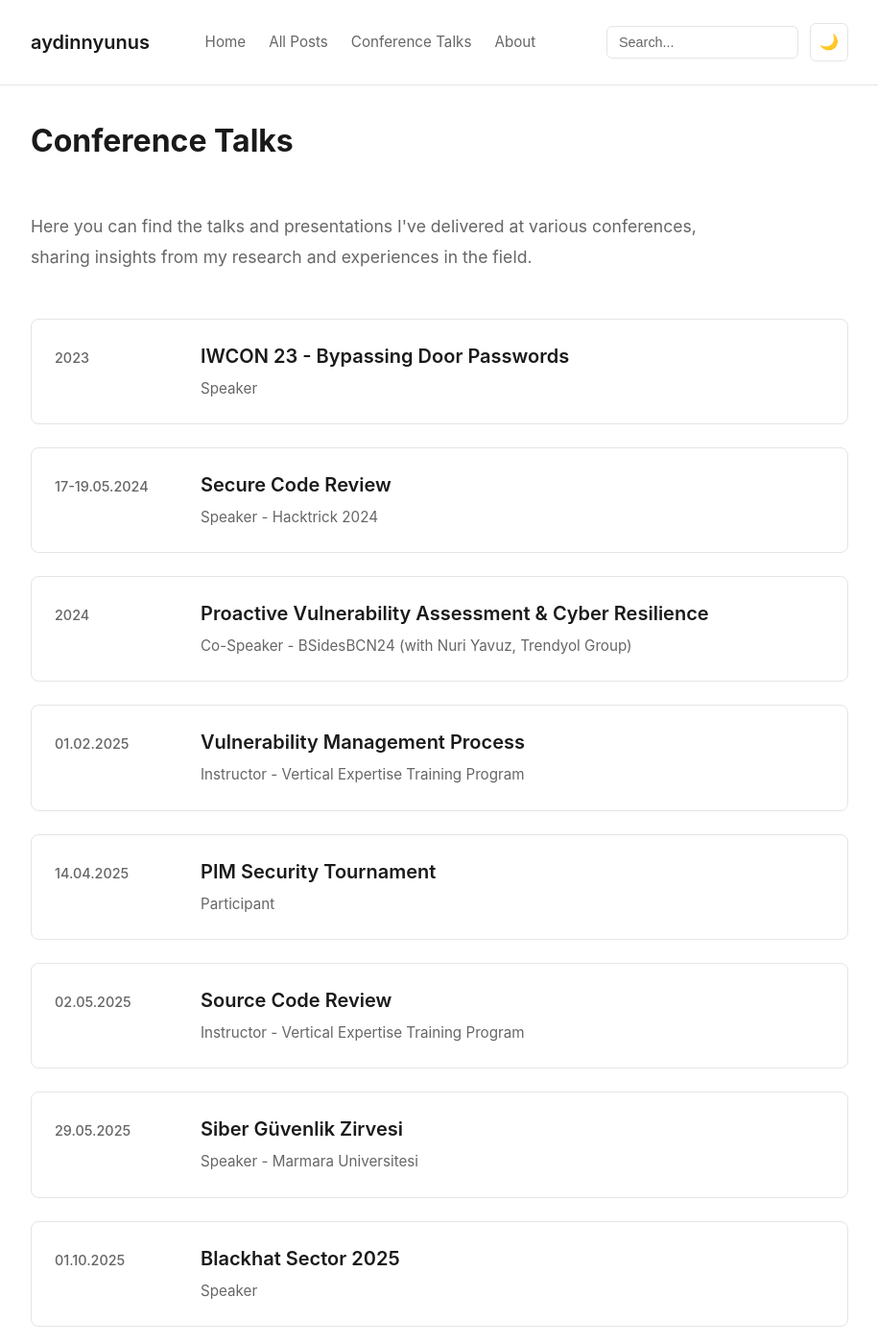
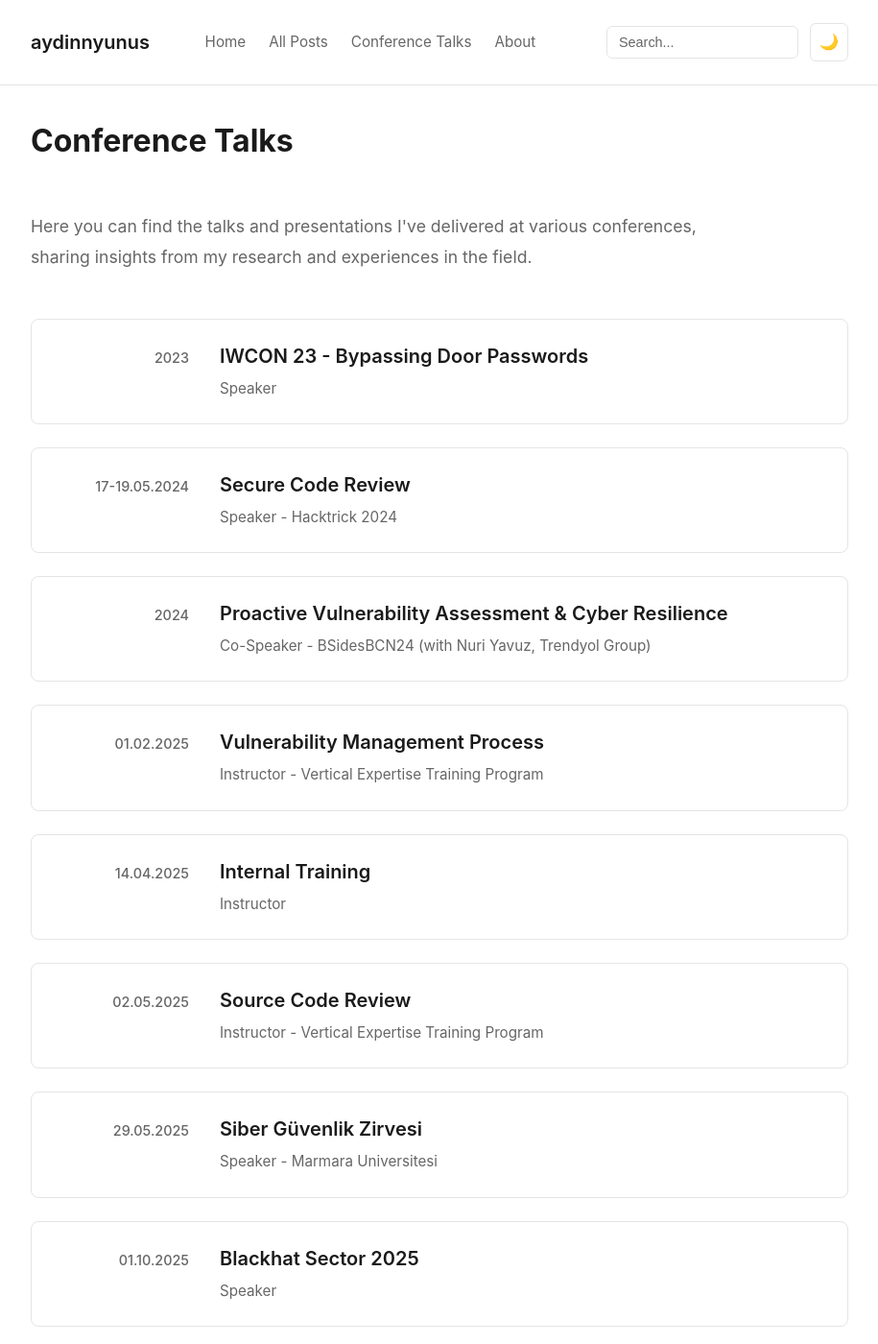
Before and after one commit to aydinnyunus/aydinnyunus.github.io, a Jekyll site: the page built from talks.html, in a window 1280 px wide and 1400 px high. Shown: the whole window at 96% size, without its empty margins (182-1097 px from the left). Built offline with Jekyll 4.4.1, drawn with Linux system fonts in a browser that asks for light colours.

Commit message:
Fix UI layout, change PIM to Internal Training, maintain chronological order

```diff
--- a/assets/css/main.css
+++ b/assets/css/main.css
@@ -661,11 +661,13 @@ body {
 }
 
 .talk-date {
-  min-width: 120px;
+  min-width: 140px;
   font-size: 0.9rem;
   color: var(--text-secondary);
   font-weight: 500;
   padding-top: 0.25rem;
+  text-align: right;
+  flex-shrink: 0;
 }
 
 .talk-content {
@@ -808,6 +810,7 @@ body {
 
   .talk-date {
     min-width: auto;
+    text-align: left;
   }
 }
 
--- a/talks.html
+++ b/talks.html
@@ -53,8 +53,8 @@ title: Conference Talks
       <div class="talk-item">
         <div class="talk-date">14.04.2025</div>
         <div class="talk-content">
-          <h3 class="talk-title">PIM Security Tournament</h3>
-          <p class="talk-role">Participant</p>
+          <h3 class="talk-title">Internal Training</h3>
+          <p class="talk-role">Instructor</p>
         </div>
       </div>
 
```
